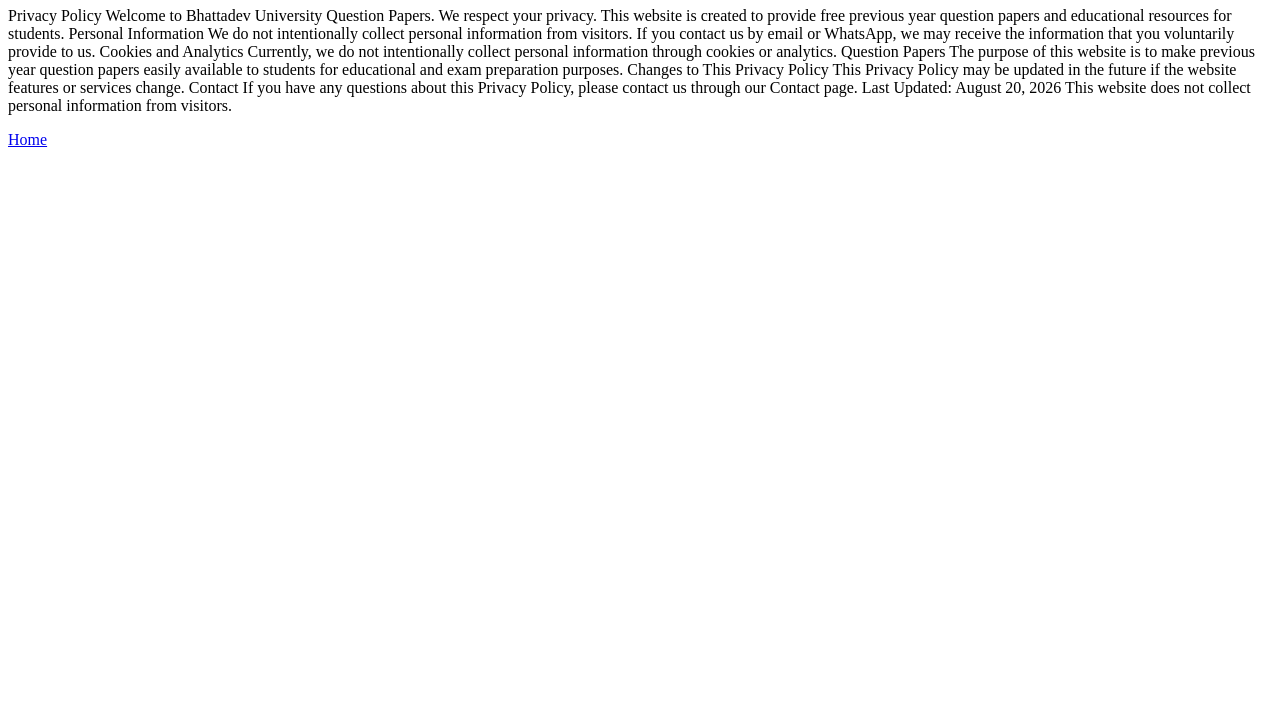
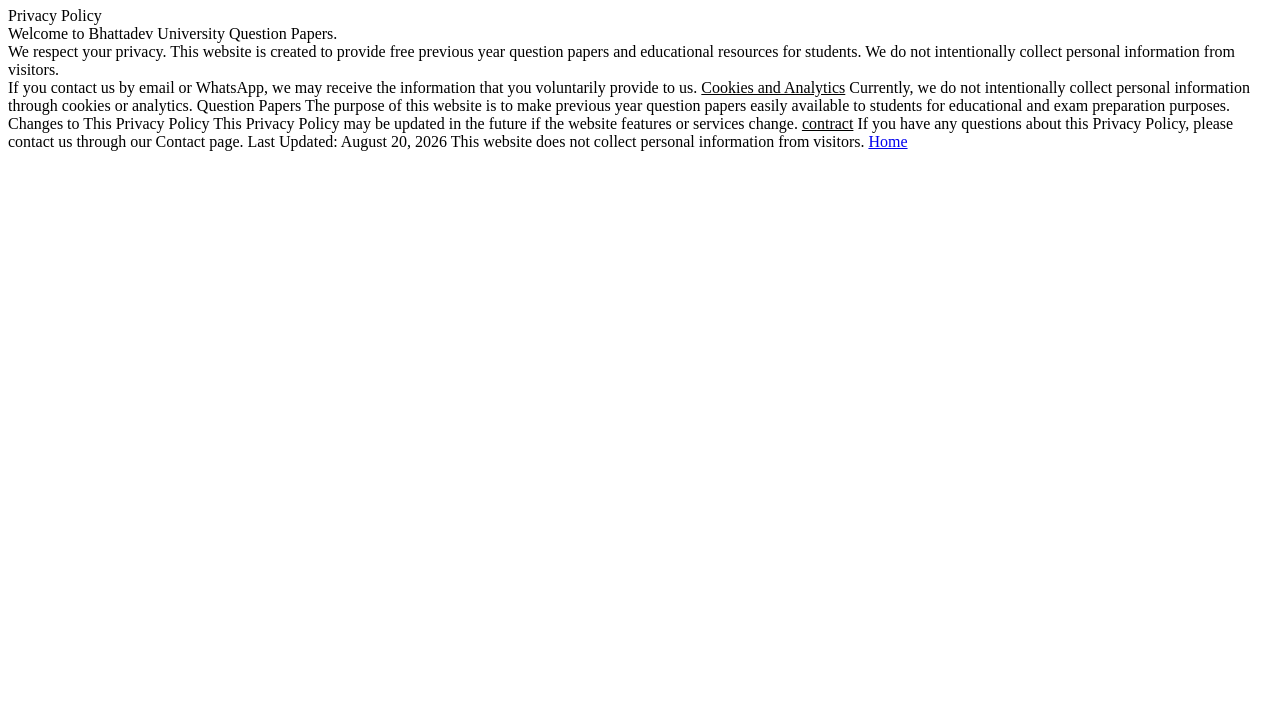
Before and after one commit to shiraj600mamood-a11/bs2sem-question-papers, a plain HTML site: page Privacy.html in a window 1280 px wide. Shown: the part 73-800 px from the top of the page. Drawn offline with Linux system fonts and the light colour scheme.

Commit message:
Update Privacy.html

```diff
--- a/Privacy.html
+++ b/Privacy.html
@@ -7,19 +7,19 @@
 
 <h1>Privacy Policy</h1>
 
-<p>Privacy Policy
+Privacy Policy<br>
 
-Welcome to Bhattadev University Question Papers.
+Welcome to Bhattadev University Question Papers.<br>
 
 We respect your privacy. This website is created to provide free previous year question papers and educational resources for students.
 
-Personal Information
+<u> </u>
 
-We do not intentionally collect personal information from visitors.
+We do not intentionally collect personal information from visitors.<br>
 
 If you contact us by email or WhatsApp, we may receive the information that you voluntarily provide to us.
 
-Cookies and Analytics
+<u>Cookies and Analytics</u>
 
 Currently, we do not intentionally collect personal information through cookies or analytics.
 
@@ -31,14 +31,14 @@
 
 This Privacy Policy may be updated in the future if the website features or services change.
 
-Contact
+<u>contract</u>
 
 If you have any questions about this Privacy Policy, please contact us through our Contact page.
 
 Last Updated: August 20, 2026
 This website does not collect personal information from visitors.
 
-</p>
+
 
 <a href="index.html">Home</a>
 
```
